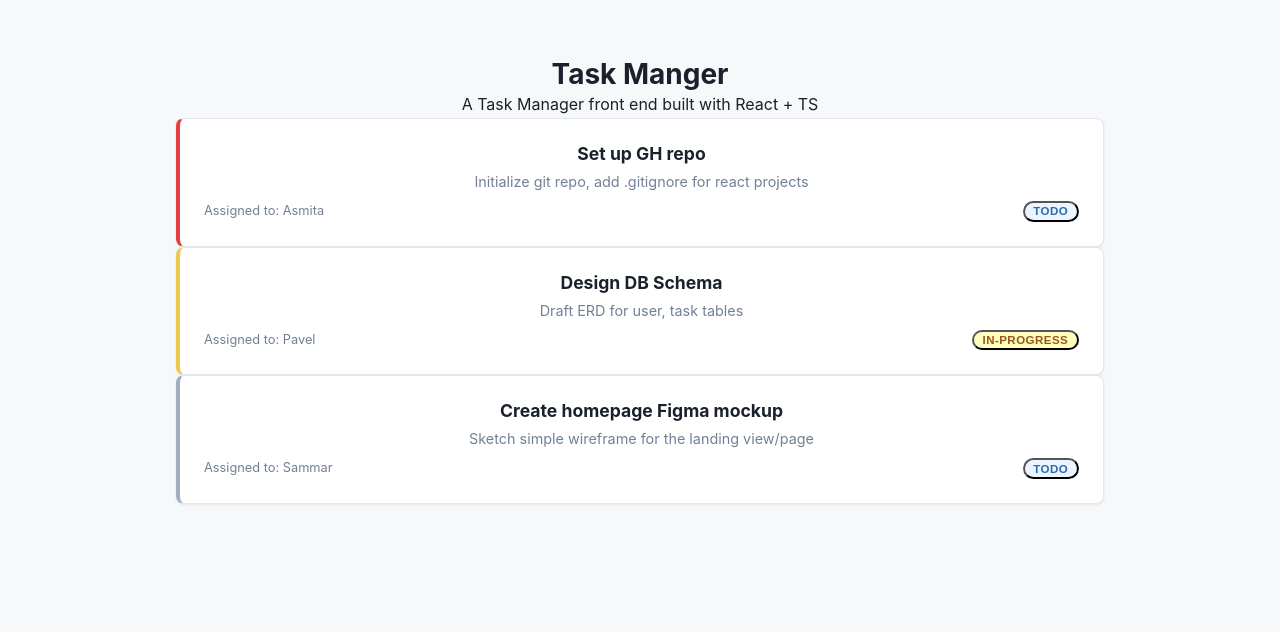
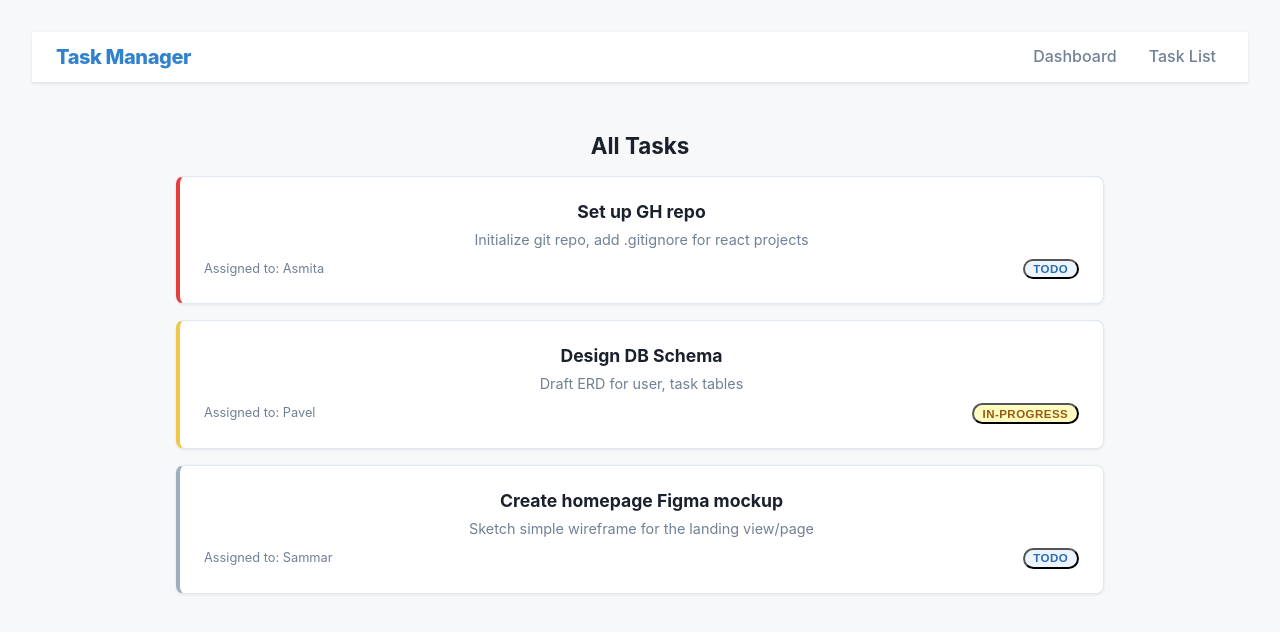
Before and after one commit to jdelacruz96/030226-.NET-FS-EH, a React app in the folder Demos/TaskManager/: page /tasks in a window 1280 px wide. Shown: the top 632 px of the page. Built offline with nearby package versions, Linux system fonts and the light colour scheme; the HTML template or start-up script is replaced by a standard one.

Commit message:
added routing

```diff
--- a/Demos/TaskManager/package.json
+++ b/Demos/TaskManager/package.json
@@ -10,8 +10,10 @@
     "preview": "vite preview"
   },
   "dependencies": {
+    "@types/react-router-dom": "^5.3.3",
     "react": "^19.2.0",
-    "react-dom": "^19.2.0"
+    "react-dom": "^19.2.0",
+    "react-router-dom": "^7.13.1"
   },
   "devDependencies": {
     "@eslint/js": "^9.39.1",
--- a/Demos/TaskManager/src/App.tsx
+++ b/Demos/TaskManager/src/App.tsx
@@ -1,6 +1,9 @@
 import { useState } from 'react' //useState is a React hook for managing state
-import TaskCard from './components/TaskCard/TaskCard'
 import type { Task } from './types/Task'; //import type because Task is a type
+import NavBar from './components/NavBar/NavBar';
+import Dashboard from './pages/Dashboard/Dashboard';
+import TaskList from './pages/TaskList/TaskList';
+import { BrowserRouter, Routes, Route } from 'react-router-dom';
 import './App.css'
 
 // State for our TaskCard will live here - for now - we might refactor away
@@ -65,30 +68,27 @@ function App() {
   }
 
   return (
-    <main className='app-container'>
-      <h1>Task Manger</h1>
-      <p>A Task Manager front end built with React + TS</p>
+    //BrowserRouter wraps out application and enables routing
+    <BrowserRouter>
+      {/* The navbar sits outside the <Routes>, it is always rendered and not part of a
+        specific page. Omnipresent */}
+      <NavBar />
 
-      {/* Remember, we want to render/generate a TaskCard component
-        for every task in our list (that's in State) */}
-      {/* Whenever we're using this pattern, for list of x objects
-      generate a corresponding number of components, we need to use a Key.
-      A key is a like any other prop, except we don't pass it to the child.
-      React uses it behind the scenes, to track which child component is being
-      updated*/}
-      <section>
-        {tasks.map((task) => (
-          <TaskCard
-            key={task.id}
-            task={task}
-            onStatusChange={handleStatusChange}
-          />
-        ))
-        }
-      </section>
+      <main className='app-container'>
+        <Routes>
+          {/* The root route, should probably always be defined ('/')
+            It is what users will see when they first land on the page */}
+            <Route path='/' element={<Dashboard tasks={tasks} />} />
 
+            <Route
+              path='/tasks'
+              element={ <TaskList tasks={tasks} onStatusChange={handleStatusChange} />}
+            />
 
-    </main>
+        </Routes>
+      </main>
+
+    </BrowserRouter>
   )
 }
 
--- /dev/null
+++ b/Demos/TaskManager/src/components/NavBar/NavBar.tsx
@@ -0,0 +1,25 @@
+// This component will act as a persistent navigation bar with links
+// that is rendered at the top of every page at all times
+// Instead of normal HTML <a> links, we will use React Router <link> tags
+// If we use <a> links, that triggers an actual browser page refresh - NOT WHAT WE WANT
+import React from 'react'
+import { Link } from 'react-router-dom'
+
+function NavBar() {
+  return (
+
+    <nav className='navbar'>
+        <span className='navbar-brand'>Task Manager</span>
+        <div className='navbar-links'>
+            {/* Our navbar will use Links instead of <a> tags to prevent
+                browser refreshes/reloads. Links have a "to" attriute, that is
+                the actual browser URL path that the link leads to */}
+            <Link to="/" className='nav-link'> Dashboard </Link>
+            <Link to="/tasks" className='nav-link'>Task List</Link>
+        </div>
+    </nav>
+
+  )
+}
+
+export default NavBar
--- /dev/null
+++ b/Demos/TaskManager/src/pages/Dashboard/Dashboard.tsx
@@ -0,0 +1,27 @@
+//This will now become my landing page.
+//All it will do for now, is inform the user of how many tasks
+//there are in total, another page will actually render the TaskCards
+//and let them do the updating of the status
+
+import React from 'react'
+import type { Task } from '../../types/Task'
+
+//Just like yesterday, because this is TS, we need to define an interface
+//for our props
+interface DashboardProps {
+    //This component takes in the array of task objects held in App.tsx's state
+    tasks: Task[]
+}
+
+//Just like yesterday, we need to set up our component to take in props
+function Dashboard({ tasks }: DashboardProps) {
+  return (
+    <section className='dashboard'>
+        <h2>Dashboard</h2>
+        {/* All we want to do is tell the user, there are x tasks right now */}
+        <p>There are {tasks.length} tasks on the board</p>
+    </section>
+  )
+}
+
+export default Dashboard
--- /dev/null
+++ b/Demos/TaskManager/src/pages/TaskList/TaskList.tsx
@@ -0,0 +1,62 @@
+// We want App.tsx to focus on router stuff
+// This component will take over the rendering of TaskCard child components
+// And act as its own distinct page/view
+
+//What is STAYING inside App.tsx
+//  The hardcoded list of tasks
+//  The state with the task list inside it
+//  The handleStatusChange() function
+
+//What does this component get?
+//  The rendering logic in the return with the map for TaskCards
+//      with lists + keys
+//  It will need to take in the overall list of tasks from state as a prop
+//      to then pass individual tasks to TaskCard children as they're rendered
+
+import React from 'react'
+import type { Task } from '../../types/Task'
+import TaskCard from '../../components/TaskCard/TaskCard'
+
+interface TaskListProps{
+    tasks: Task[] // Task objects to render, coming from App.tsx's state
+    //We also have to take in that callback functions, even though all we do
+    //is pass it to the TaskCard child components. This is NOT IDEAL.
+    //This is a problem, that while not breaking, is bad enough that React came up
+    //with a solution.
+    //This is Prop Drilling (bad)
+    onStatusChange: (id: number, newStatus:Task["status"]) => void;
+}
+
+function TaskList( {tasks, onStatusChange}: TaskListProps) {
+  return (
+    <section className='task-list-page'>
+
+        <h2>All Tasks</h2>
+
+    {/* Rendering my TaskCards here, rather than in App.tsx
+        Notice I passed the prop straight through. */}
+
+    {/* Remember, we want to render/generate a TaskCard component
+    for every task in our list (that's in State) */}
+
+      {/* Whenever we're using this pattern, for list of x objects
+      generate a corresponding number of components, we need to use a Key.
+      A key is a like any other prop, except we don't pass it to the child.
+      React uses it behind the scenes, to track which child component is being
+      updated*/}
+        <div className='task-list'>
+            {tasks.map((task) => (
+                <TaskCard
+                    key={task.id}
+                    task={task}
+                    onStatusChange={onStatusChange}
+                />
+            ))
+            }
+        </div>
+
+    </section>
+  )
+}
+
+export default TaskList
```
Also changed, not shown: 1 other file (tests, documents, lock files or other folders).
